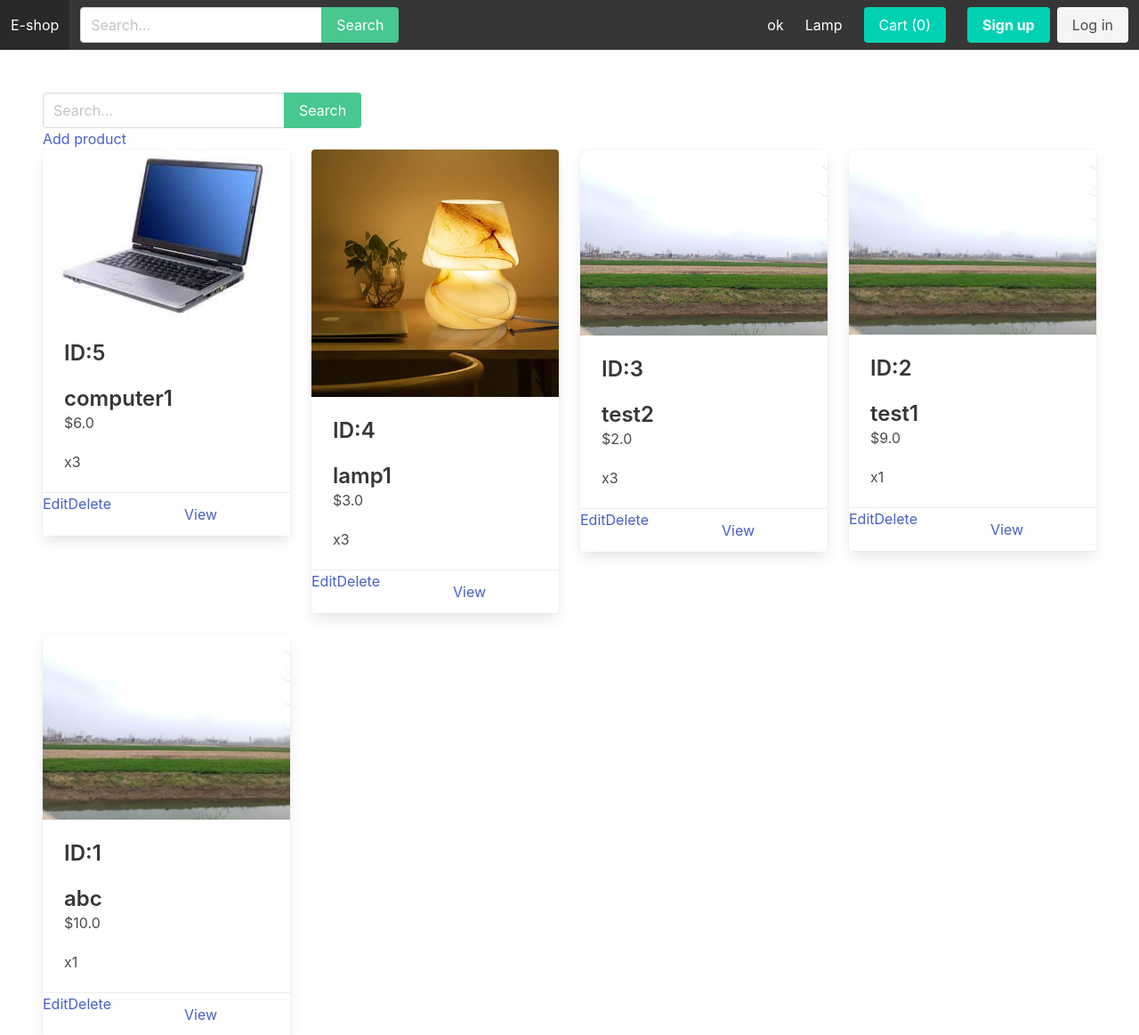
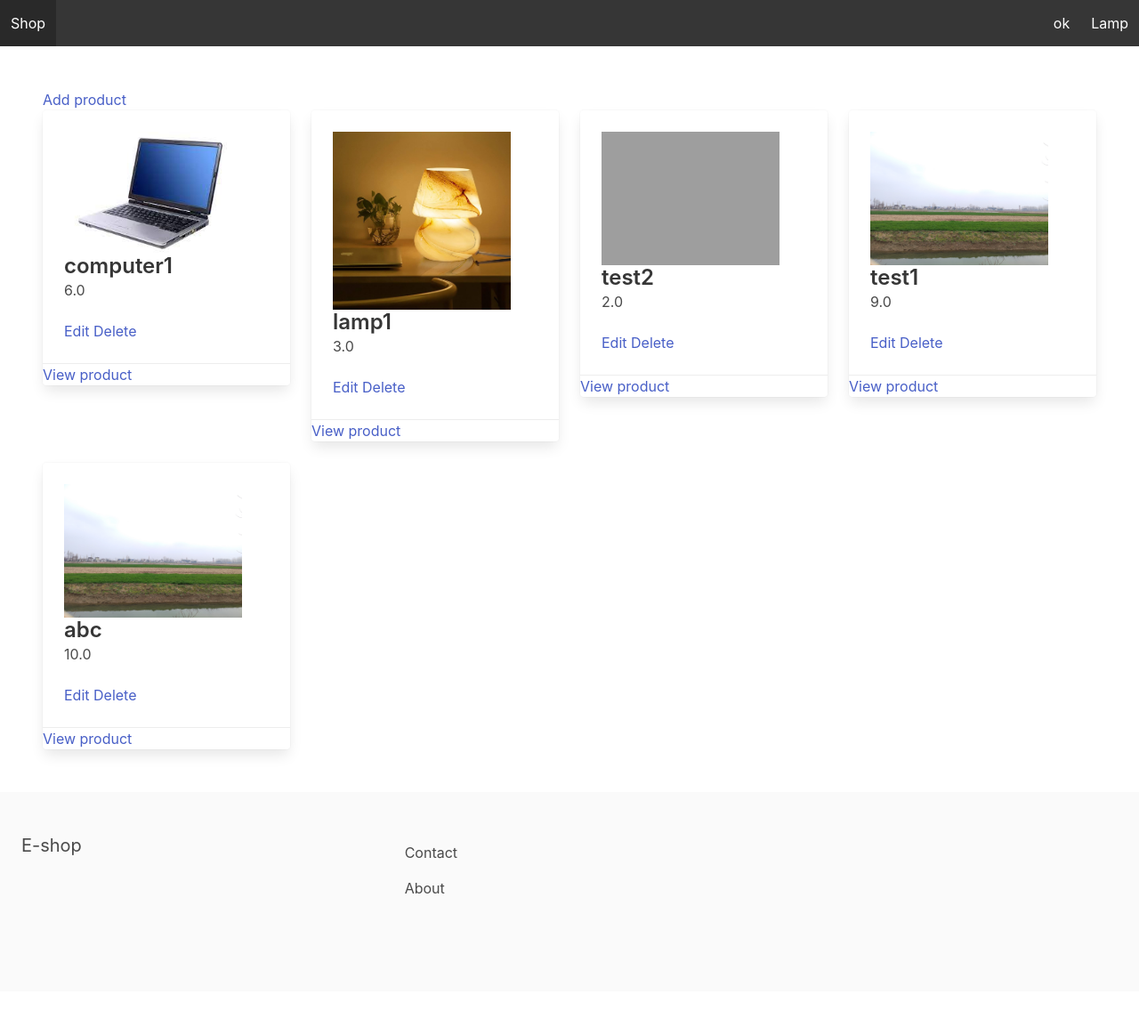
Before and after one commit to FoxGoName/pythonProject2, a Django app: page /productManager/ in a window 1280 px wide. Shown: the top 1163 px of the page at 89% size. After the commit the page ends 1004 px from the top, so only its background shows below. Run offline with Django 3.2, Linux system fonts and the light colour scheme; data comes from the database, SQL or seed files in the repository; both versions use the stored data as it was after the commit; some libraries are stand-ins or nearby versions; grey boxes are pictures that could not be loaded.

Commit message:
modify vendor function

```diff
--- a/apps/core/templates/add_product.html
+++ b/apps/core/templates/add_product.html
@@ -1,7 +1,7 @@
-{% extends 'base.html'%}
+{% extends 'managerBase.html'%}
 {% block content %}
 <h1>New Product</h1>
-<form method="POST" action="">{% csrf_token %}
+<form method="POST" action="" enctype="multipart/form-data">{% csrf_token %}
     {{ form.as_p }}
     <input type="submit" value="Save">
 </form>
--- a/apps/core/templates/delete_product.html
+++ b/apps/core/templates/delete_product.html
@@ -1,4 +1,4 @@
-{% extends 'base.html' %}
+{% extends 'managerBase.html' %}
 {% block content %}
 <form action="" method="post">{% csrf_token %}
 <p>Are you sure you want to delete"{{product.title}}"?</p>
--- a/apps/core/templates/edit_product.html
+++ b/apps/core/templates/edit_product.html
@@ -1,4 +1,4 @@
-{% extends 'base.html'%}
+{% extends 'managerBase.html'%}
 {% block content %}
 <h1>Edit Product</h1>
 <form method="POST" action="">{% csrf_token %}
--- /dev/null
+++ b/apps/core/templates/managerBase.html
@@ -0,0 +1,54 @@
+<!-DOCTYPE html>
+<html>
+	<head>
+		<meta charset="utf-8">
+		<meta name="viewport" content="width=device-width, initial-scale=1">
+		<title>{% block title %}{% endblock %}E-shop</title>
+		<link rel="stylesheet" href="https://cdn.jsdelivr.net/npm/bulma@0.9.0/css/bulma.min.css">
+	</head>
+
+	<body>
+		<nav class="navbar is-dark">
+			<div class="navbar-brand">
+				<a class="navbar-item" href="{% url 'productManager' %}">Shop</a>
+				<a role="button" class="navbar-burger burger" aria-label="menu" aria-expanded="false" data-target="main-navbar">
+					<span aria-hidden="true"></span>
+					<span aria-hidden="true"></span>
+					<span aria-hidden="true"></span>
+				</a>
+			</div>
+
+			<div id="main-navbar" class="navbar-menu">
+				<div class="navbar-end">
+
+					{% for category in menu_categories %}
+					    <a href="{% url 'category_detail' category.slug %}" class="navbar-item">{{ category.title }}</a>
+					{% endfor %}
+
+				</div>
+			</div>
+
+        </nav>
+
+		<section class="section">
+			{% block content %}
+            {% endblock %}
+		</section>
+
+		<footer class="footer">
+			<div class="columns">
+				<div class="column is-4">
+					<h2 class="subtitle">E-shop</h2>
+				</div>
+
+				<div class="column is-8">
+					<a href="{% url 'contact' %}" class="navbar-item">Contact</a>
+					<a href="{% url 'about' %}" class="navbar-item">About</a>
+				</div>
+			</div>
+		</footer>
+		<script src="https://cdn.jsdelivr.net/npm/vue/dist/vue.js"></script>
+		{% block scripts %}
+		{% endblock %}
+	</body>
+</html>
--- a/apps/core/templates/product.html
+++ b/apps/core/templates/product.html
@@ -1,7 +1,7 @@
-{% extends 'base.html' %}
+{% extends 'managerBase.html' %}
 {% block content %}
-             <!-- <a href="{% url 'addProduct' %}" class="edit-button">Add product</a>
-             <div class="product-list">
+             <a href="{% url 'addProduct' %}" class="edit-button">Add product</a>
+             <!-- <div class="product-list">
                  {% for product in products %}
                  <div class="product">
                      <span>{{ product.id }}</span>
@@ -13,46 +13,26 @@
              </div>
          </div> -->
 
-         <form method="get" action="{% url 'searchManage' %}">
-            <div class="field has-addons">
-                <div class="control">
-                    <input type="text" class="input" placeholder="Search..." name="query">
-                </div>
-                <div class="control">
-                    <button class="button is-success">Search</button>
-                </div>
-            </div>
-        </form>
-    <a href="{% url 'addProduct' %}" class="edit-button">Add product</a>
-
-   <!-- <div class = "columns is-multiline" >
+         <div class = "columns is-multiline" >
             {% for product in products %}
                 <div class="column is-3">
                    <div class="card">
-                     <div class="card-image">
-                        <figure class="image">
-                                   <img src="{{ product.thumbnail }}">
-                        </figure>
-                     </div>
                       <div class="card-content">
                            <div class="media">
                               <div class="media-content">
-                                 <p class="title is-4">product name:{{ product.title }}</p>
-                                 <p class="subtitle is-6">price:{{ product.price }}</p>
-                                 <p class="subtitle is-6">stock quantity:{{ product.num_available }}</p>
+                                  <img src="{{ product.image.url }}" alt="test" width="200" height="300">
+                                 <p class="title is-4">{{ product.title }}</p>
+                                 <p class="subtitle is-6">{{ product.price }}</p>
+                                 <a href="{% url 'editProduct' product.pk %}" class="edit-button">Edit</a>
+                                 <a href="{% url 'deleteProduct' product.pk %}" class="edit-button">Delete</a>
                               </div>
                            </div>
                       </div>
                              <footer class="card-footer">
-                                <a href="{% url 'editProduct' product.pk %}" class="edit-button">Edit </a>
-                                <a href="{% url 'deleteProduct' product.pk %}" class="edit-button"> Delete </a>
                                 <a href="{% url 'product_detail' product.category.slug product.slug %}" class="cart-footer-item">View product</a>
                              </footer>
                    </div>
                 </div>
             {% endfor %}
-   </div> -->
-   {% with products as list_products %}
-        {% include 'parts/product_Manage_list.html' %}
-    {% endwith %}
-{% endblock %}
+   </div>
+{% endblock%}
--- a/apps/core/views.py
+++ b/apps/core/views.py
@@ -1,6 +1,12 @@
 from django.shortcuts import render
 
 from apps.store.models import Product, Category
+
+from django.views.generic import CreateView, UpdateView, DeleteView
+
+from django.urls import reverse, reverse_lazy
+
+from django import forms
 
 def frontpage(request):
     products = Product.objects.all()
@@ -30,3 +36,31 @@ def contact(request):
 
 def about(request):
     return render(request, 'about.html')
+
+class ProductForm(forms.ModelForm):
+    class Meta:
+        model = Product
+        fields = '__all__'
+class productCreateView(CreateView):
+    model = Product
+    template_name = "add_product.html"
+    form_class = ProductForm
+
+    def get_success_url(self):
+        return reverse("frontpage")
+
+
+
+class editProductView(UpdateView):
+    model = Product
+    template_name = "edit_product.html"
+    fields = '__all__'
+
+    def get_success_url(self):
+        product = self.object  # 获取正在编辑的产品对象
+        return reverse("product_detail", kwargs={'category_slug': product.category.slug, 'slug': product.slug})
+
+class deleteProductView(DeleteView):
+    model = Product
+    template_name = "delete_product.html"
+    success_url = reverse_lazy('frontpage')
```
Also changed, not shown: db.sqlite3, media/uploads/computer1.jpg (added), media/uploads/computer1_K43Gtlc.jpg (added).
